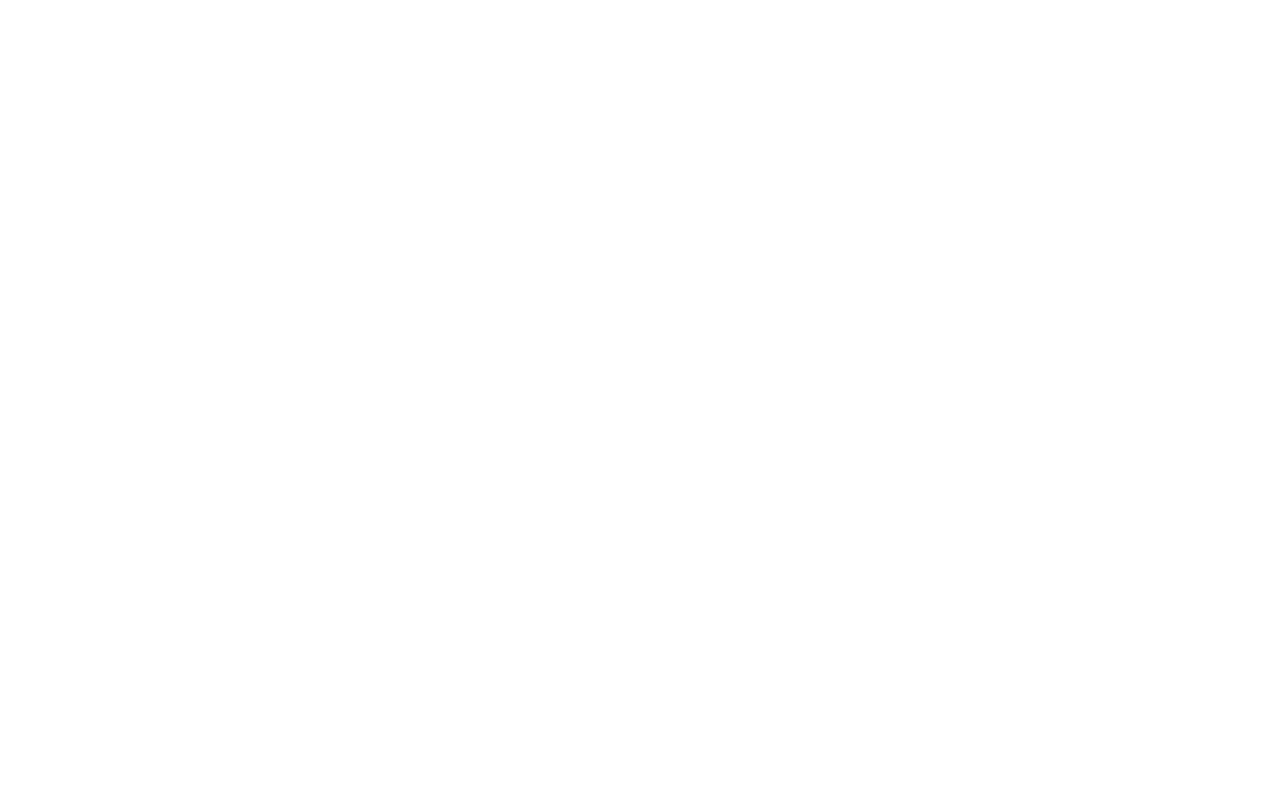
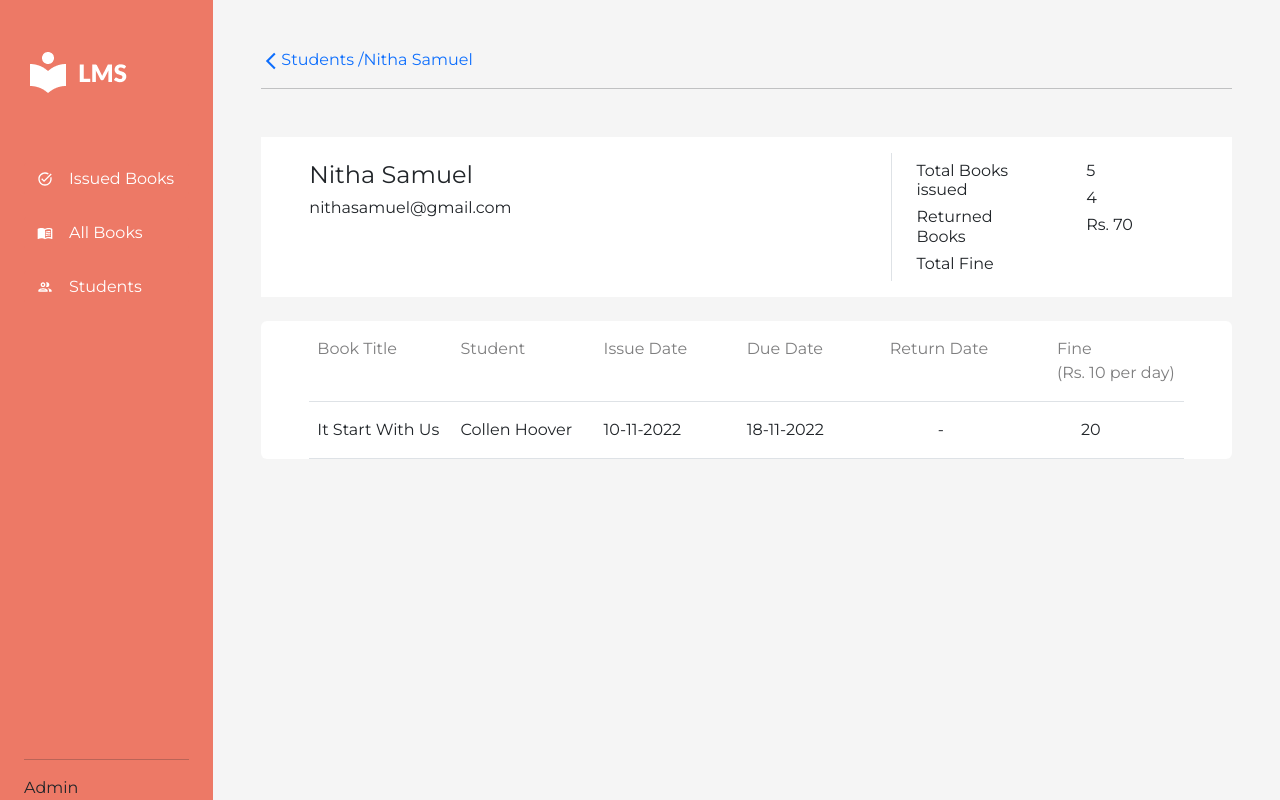
Before and after one commit to navaneeth-aot/freshers-main-project-lms, a React (Create React App) app in the folder library-management/: page /Studentsdetails in a window 1280 px wide. Before the commit this address had no page. Built offline with nearby package versions, Linux system fonts and the light colour scheme.

Commit message:
routing bug fixed

```diff
--- a/library-management/src/App.js
+++ b/library-management/src/App.js
@@ -16,6 +16,7 @@ export const BooksContext = React.createContext()
 export const BooksArrayContext = React.createContext()
 export const IssuedBooksContext = React.createContext()
 export const IssuedBooksArrayContext = React.createContext()
+export const SetParamsContext = React.createContext()
 
 function App() {
   const StudentArray = JSON.parse(localStorage.getItem('studentsDB')) || [];
@@ -62,7 +63,7 @@ function App() {
       localStorage.setItem('IssuedBookDB', JSON.stringify(IssuedBook));
   }, [IssuedBook]);
 
-
+  const [params, setparams] = useState()
 
 
   return (
@@ -73,6 +74,7 @@ function App() {
               <BooksArrayContext.Provider value = { setbooks }>
                 <IssuedBooksArrayContext.Provider value = { setIssuedBook }>
                   <IssuedBooksContext.Provider value = { IssuedBook }>
+                    <SetParamsContext.Provider value = { setparams }>
                       <Routes>
                         <Route path="/" element={ <Navigate replace to="/login" />} />
                         {
@@ -91,9 +93,10 @@ function App() {
                           <Route path='/issuedbooks' element = {<IssuedBooksPage/>} />
                           <Route path='/allbooks' element = {<AllbooksPage />} />
                           <Route path="/studentspage" element = {<StudentPage />} />
-                      <Route path="/details" element = {<ViewDetails />} />
+                          <Route path="/Studentsdetails" element = {<ViewDetails params={params}/>} />
                         </Route>
                       </Routes>
+                    </SetParamsContext.Provider>
                   </IssuedBooksContext.Provider>
                 </IssuedBooksArrayContext.Provider>
               </BooksArrayContext.Provider>
--- a/library-management/src/admin/Admin.js
+++ b/library-management/src/admin/Admin.js
@@ -12,7 +12,9 @@ export default function Admin() {
         <div className='d-flex'>
 
             <Sidebar />
-            {/* <IssuedBooksPage /> */}
+            <Routes>
+              <Route index element = {<IssuedBooksPage/>} />
+            </Routes>
             <Outlet/>
 
         </div>
--- a/library-management/src/admin/Students/StudentList.js
+++ b/library-management/src/admin/Students/StudentList.js
@@ -1,7 +1,7 @@
 import React,{useContext,useState} from 'react'
 import { MdEdit } from 'react-icons/md';
 import { FiEye,FiTrash2 } from 'react-icons/fi';
-import { StudentContext , StudentArrayContext } from '../../App';
+import { StudentContext , SetParamsContext } from '../../App';
 import ModalAddStudent from './ModalAddStudent';
 import DeleteModal from '../DeleteModal';
 import {Link, Outlet} from 'react-router-dom';
@@ -10,7 +10,7 @@ import {Link, Outlet} from 'react-router-dom';
 
 function StudentList({search}) {
     const Student = useContext(StudentContext);
-    const setStudents = useContext(StudentArrayContext);
+    const setparams = useContext(SetParamsContext);
 
     const [editFlag, seteditFlag] = useState(false);
     const [editshow, editsetShow] = useState(false);
@@ -49,7 +49,7 @@ function StudentList({search}) {
                         <FiTrash2 className='red' onClick={ () => {
                             setDeleteStudentShow(true);
                             setprimarykey(Students.key); } } />
-                        <Link to="/details"><FiEye className='grey' onClick={ () => { setprimarykey(Students.key) } }/></Link>
+                        <Link to="/Studentsdetails"><FiEye className='grey' onClick={ () => { setprimarykey(Students.key);setparams(Students.key) } }/></Link>
                     </div>
                 </div>
                 <ModalAddStudent
--- a/library-management/src/admin/ViewDetails.js
+++ b/library-management/src/admin/ViewDetails.js
@@ -1,23 +1,20 @@
-import React , {useContext } from 'react';
+import React , {useContext , useState } from 'react';
 import { MdOutlineArrowBackIos } from 'react-icons/md';
 import { StudentContext } from '../App';
+import { Link, useParams } from 'react-router-dom';
 
-function ViewDetails({primarykey}) {
+function ViewDetails({params}) {
     const Student = useContext(StudentContext);
+    const [id, setid] = useState(params)
+    console.log(id)
 
-
-    Student.map((item) => {
-    if(item.key == primarykey) {
-        console.log("hi")
-    }
-    })
   return (
     <>
 
     <div className='col-md-10 p-5 backcolor'>
 
         <p className='d-flex align-items-center'>
-            <MdOutlineArrowBackIos size={20}/>Students /Nitha Samuel
+        <Link to="/studentspage" className='text-decoration-none'><MdOutlineArrowBackIos size={20}/>Students /Nitha Samuel </Link>
         </p>
         <hr></hr>
         <div className='d-flex mt-5 px-5 bg-white py-3'>
```
Lines whose indentation alone changed are shown as unchanged.
